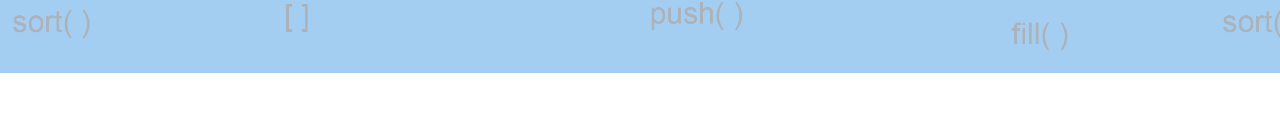
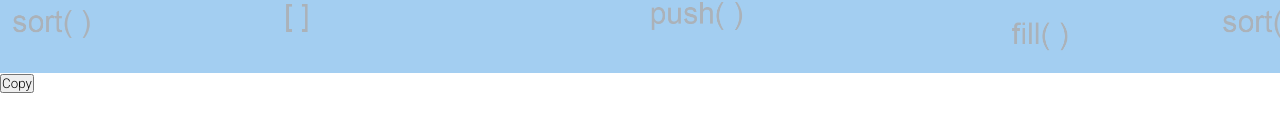
Before and after one commit to abrusu-collins/JS-Cheatsheet, a React (Create React App) app: page /array in a window 1280 px wide. Shown: the part 167-300 px from the top of the page. Built offline with nearby package versions, Linux system fonts and the light colour scheme; a web font is replaced by a local one.

Commit message:
clipboard

```diff
--- a/package.json
+++ b/package.json
@@ -9,7 +9,6 @@
     "@testing-library/jest-dom": "^5.14.1",
     "@testing-library/react": "^13.0.0",
     "@testing-library/user-event": "^13.2.1",
-    "clipboard": "^2.0.11",
     "react": "^18.1.0",
     "react-dom": "^18.1.0",
     "react-router-dom": "^6.3.0",
--- a/src/components/Cheatsheets/Array/Array.jsx
+++ b/src/components/Cheatsheets/Array/Array.jsx
@@ -4,8 +4,14 @@ function Array() {
       <div className="array">
         <div className="banner_head">Array Cheatsheet</div>
       </div>
-
-
+      <button
+        onClick={() => {
+          navigator.clipboard.writeText("Copy this text to clipboard");
+          this.innerText = "Copied";
+        }}
+      >
+        Copy
+      </button>
     </>
   );
 }
```
Also changed, not shown: 2 other files (tests, documents, lock files or other folders). Lines whose indentation alone changed are shown as unchanged.
